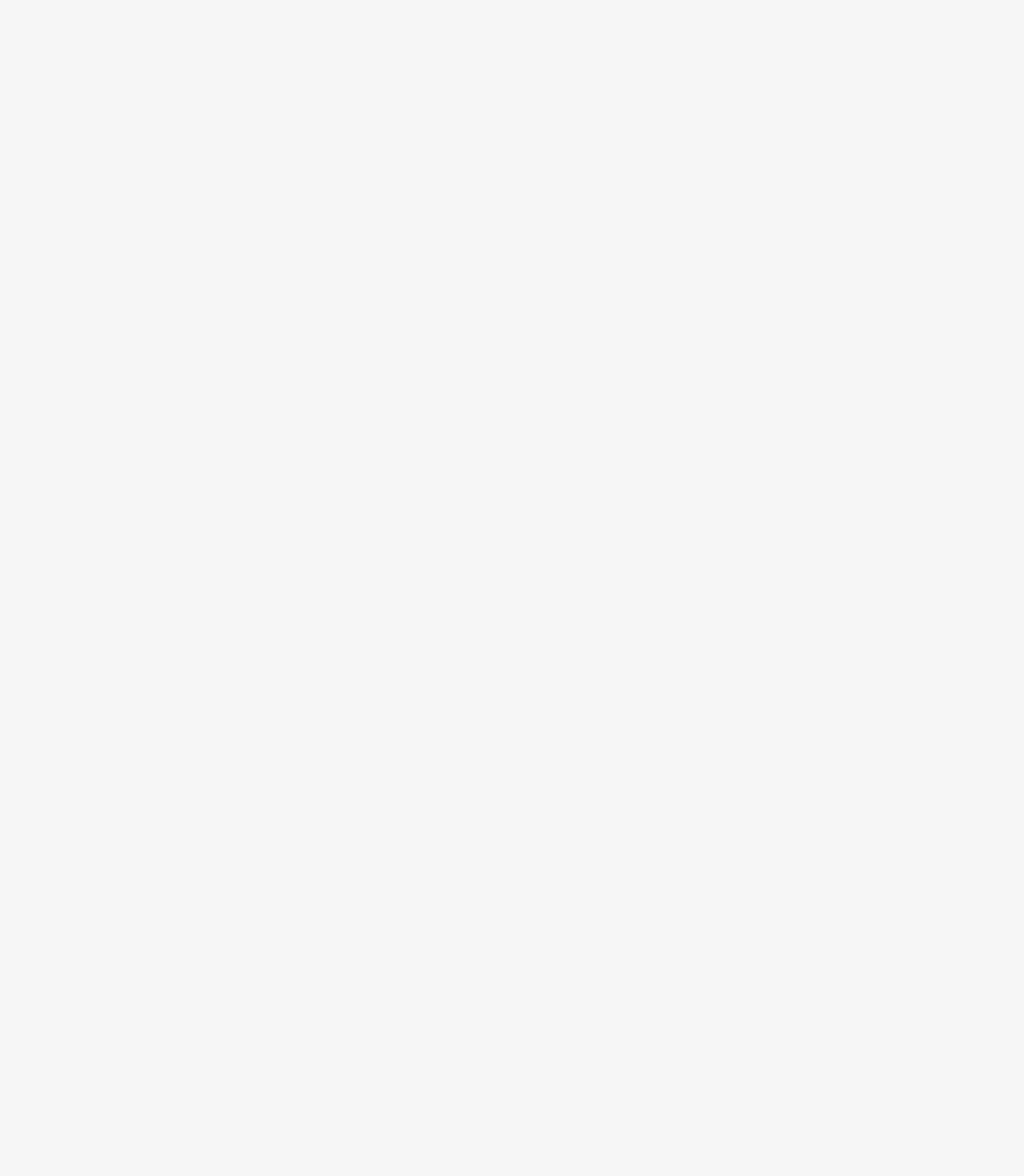
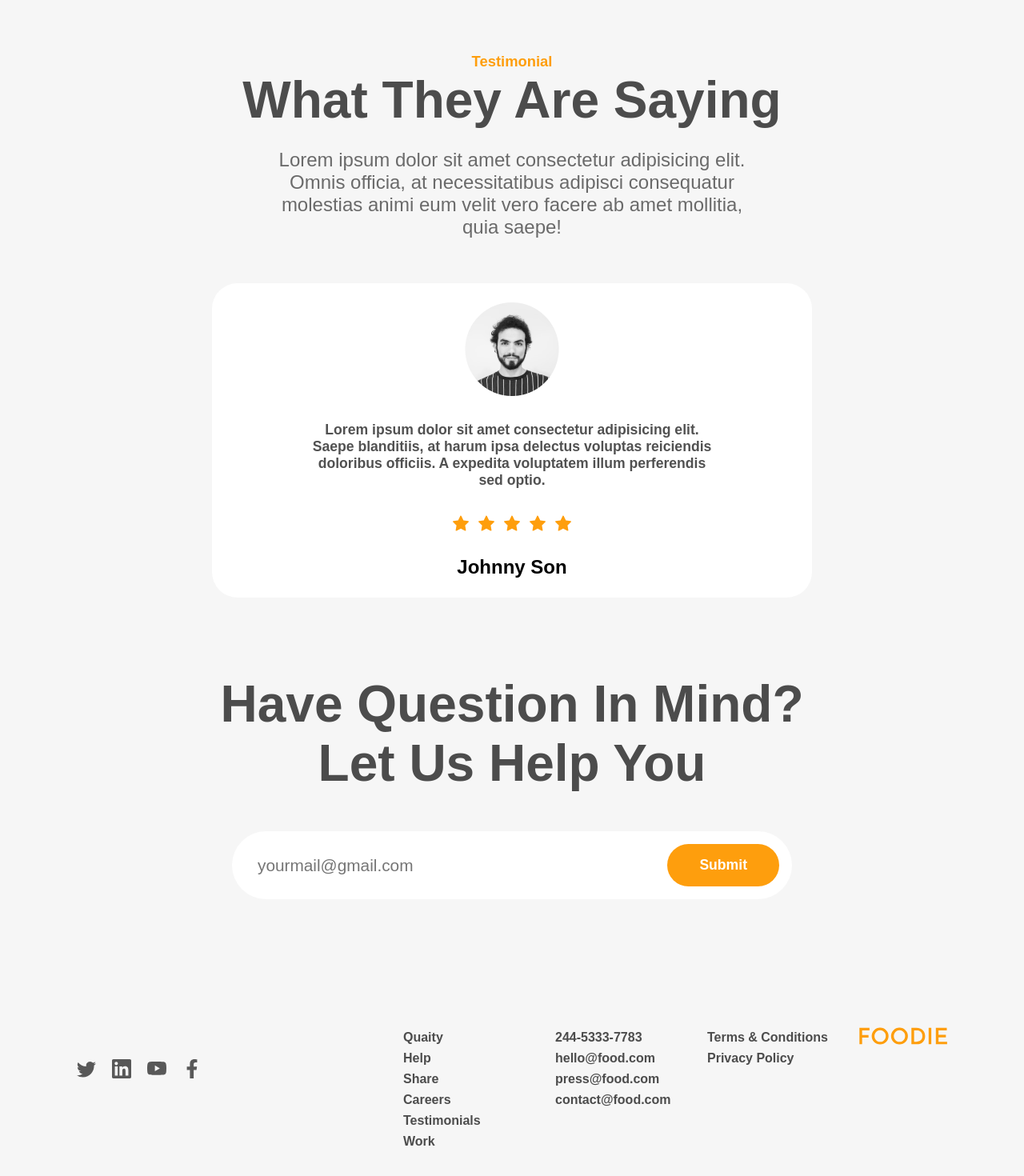
Before and after one commit to ChristianOdang/Restaurant-Landing_Page, a React (Vite) app: page / in a window 1280 px wide. Shown: the part 2860-4330 px from the top of the page at 80% size. Before the commit the page ends 2686 px from the top, so only its background shows below. Built offline with nearby package versions, Linux system fonts and the light colour scheme.

Commit message:
updating app

```diff
--- a/src/App.jsx
+++ b/src/App.jsx
@@ -3,6 +3,9 @@
 import Home from './components/Home'
 import About from './components/About'
 import Work from './components/Work'
+import Testimonial from './components/Testimonial'
+import Contact from './components/Contact'
+import Footor from './components/Footor'
 
 
 function App() {
@@ -12,6 +15,9 @@
       <Home />
       <About />
       <Work />
+      <Testimonial />
+      <Contact />
+      <Footor />
     </div>
   )
 }
--- a/src/components/Contact.jsx
+++ b/src/components/Contact.jsx
@@ -2,8 +2,14 @@
 
 function Contact() {
   return (
-    <>
-    </>
+    <div className='contact-page-wrapper'>
+      <h1 className='primary-heading'>Have Question In Mind?</h1>
+      <h1 className='primary-heading'>Let Us Help You</h1>
+      <div className='contact-form-container'>
+        <input type='text' placeholder='yourmail@gmail.com' />
+        <button className='secondary-button'>Submit</button>
+      </div>
+    </div>
   )
 }
 
--- a/src/components/Footor.jsx
+++ b/src/components/Footor.jsx
@@ -1,11 +1,46 @@
 import React from 'react'
+import Logo from "../assets/Logo.svg";
+import { BsTwitter } from "react-icons/bs";
+import { SiLinkedin } from "react-icons/si";
+import { BsYoutube } from "react-icons/bs";
+import { FaFacebookF } from "react-icons/fa";
 
 function Footor() {
   return (
-    <>
-
-    </>
-  )
+    <div className='footer-wrapper'>
+      <div className='footer-section-one'>
+        <div className='footer-icons'>
+          <BsTwitter />
+          <SiLinkedin />
+          <BsYoutube />
+          <FaFacebookF />
+        </div>
+      </div>
+      <div className='footer-section-two'>
+        <div className='footer-section-columns'>
+          <span>Quaity</span>
+          <span>Help</span>
+          <span>Share</span>
+          <span>Careers</span>
+          <span>Testimonials</span>
+          <span>Work</span>
+        </div>
+        <div className='footer-section-columns'>
+          <span>244-5333-7783</span>
+          <span>hello@food.com</span>
+          <span>press@food.com</span>
+          <span>contact@food.com</span>
+        </div>
+        <div className='footer-section-columns'>
+          <span>Terms & Conditions</span>
+          <span>Privacy Policy</span>
+        </div>
+      </div>
+      <div className='footer-logo-container'>
+        <img src={Logo} alt='' />
+      </div>
+    </div>
+  );
 }
 
 export default Footor
--- a/src/components/Testimonial.jsx
+++ b/src/components/Testimonial.jsx
@@ -4,8 +4,34 @@
 
 function Testimonial() {
   return (
-    <div>Testimonial</div>
-  )
+    <div className='work-section-wrapper'>
+      <div className='work-section-top'>
+        <p className='primary-subheading'>Testimonial</p>
+        <h1 className='primary-heading'>What They Are Saying</h1>
+        <p className='primary-text'>
+          Lorem ipsum dolor sit amet consectetur adipisicing elit. Omnis
+          officia, at necessitatibus adipisci consequatur molestias animi eum
+          velit vero facere ab amet mollitia, quia saepe!
+        </p>
+      </div>
+      <div className='testimonial-section-bottom'>
+        <img src={ProfilePic} alt='' />
+        <p>
+          Lorem ipsum dolor sit amet consectetur adipisicing elit. Saepe
+          blanditiis, at harum ipsa delectus voluptas reiciendis doloribus
+          officiis. A expedita voluptatem illum perferendis sed optio.
+        </p>
+        <div className='testimonials-stars-container'>
+          <AiFillStar />
+          <AiFillStar />
+          <AiFillStar />
+          <AiFillStar />
+          <AiFillStar />
+        </div>
+        <h2>Johnny Son</h2>
+      </div>
+    </div>
+  );
 }
 
 export default Testimonial
```
